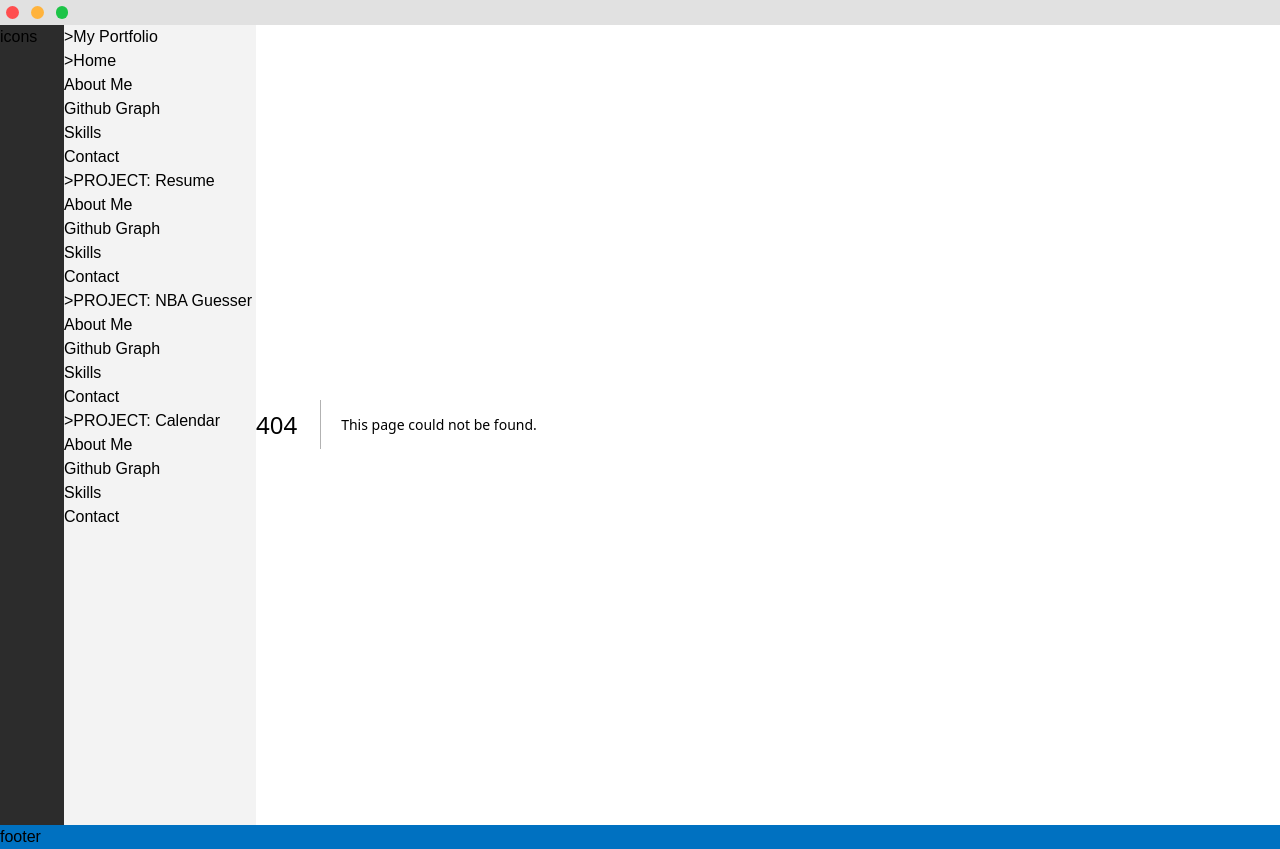
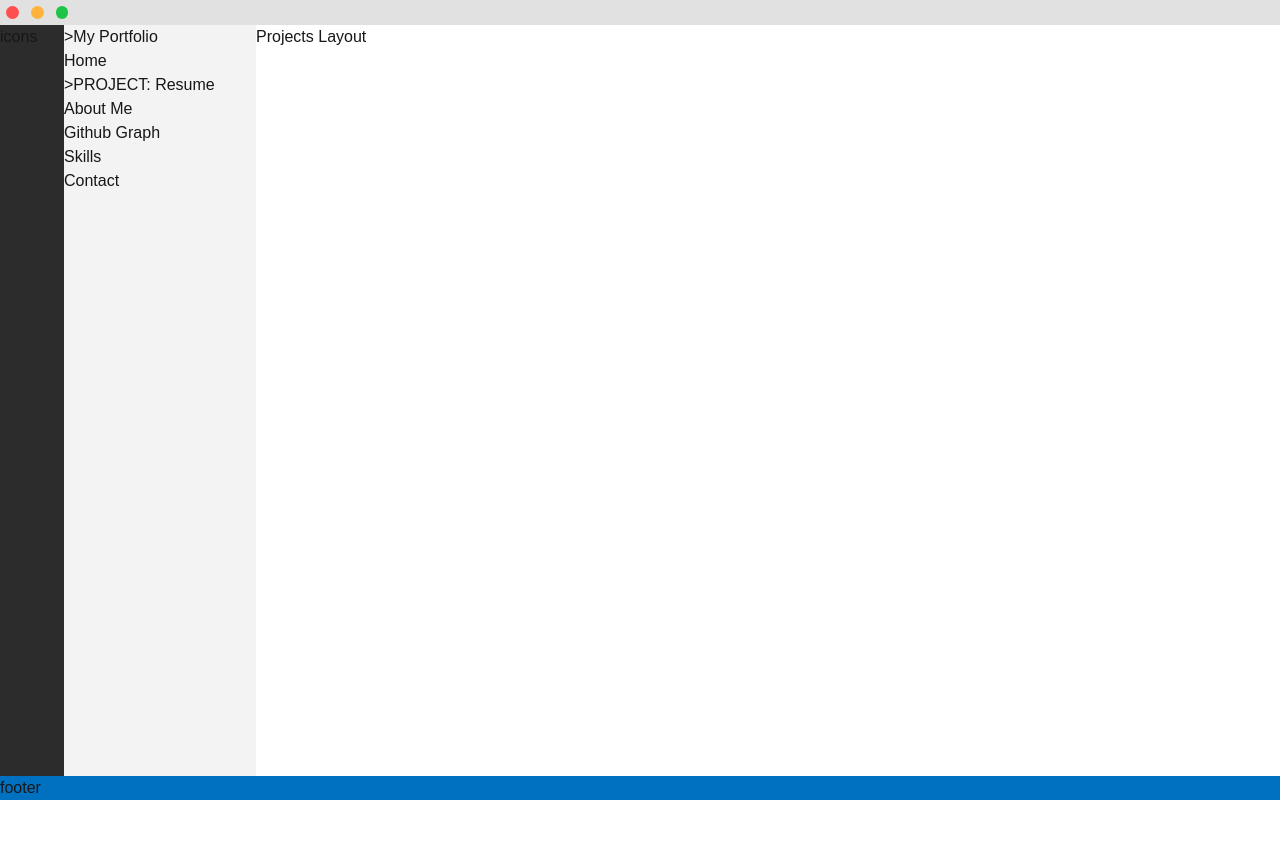
Before and after one commit to cammando016/2026-portfolio, a Next.js app in the folder 2026-portfolio/: page /projects in a window 1280 px wide. Before the commit this address had no page. After the commit the page ends 800 px from the top, so only its background shows below. Built offline with nearby package versions, Linux system fonts and the light colour scheme.

Commit message:
Update links pane and sub components to only display SectionLinks of the currently open website section

```diff
--- /dev/null
+++ b/2026-portfolio/app/projects/page.tsx
@@ -0,0 +1,3 @@
+export default function Projects () {
+    return <p>Projects Layout</p>
+}
--- a/2026-portfolio/components/Links.tsx
+++ b/2026-portfolio/components/Links.tsx
@@ -11,10 +11,10 @@ export default function Links () {
                 <p>My Portfolio</p>
             </div>
 
-            <SectionLinks sectionName='Home' />
-            <SectionLinks sectionName='PROJECT: Resume' />
-            <SectionLinks sectionName='PROJECT: NBA Guesser' />
-            <SectionLinks sectionName='PROJECT: Calendar' />
+            <SectionLinks sectionName='Home' link='/' />
+            <SectionLinks sectionName='PROJECT: Resume' link='/projects' />
+            {/* <SectionLinks sectionName='PROJECT: NBA Guesser' link='/projects' /> */}
+            {/* <SectionLinks sectionName='PROJECT: Calendar' link='/projects' /> */}
         </div>
     )
 }
--- a/2026-portfolio/components/SectionLinks.tsx
+++ b/2026-portfolio/components/SectionLinks.tsx
@@ -3,24 +3,32 @@
 import globalStyles from '../styles/global.module.scss';
 import { useState } from "react";
 import { useHomeFileDataStore } from "../store/homeFileDataStore";
+import { usePathname, useRouter } from 'next/navigation';
 
 interface Props {
     sectionName: string,
+    link: string,
 }
 
 export default function SectionLinks (props: Props) {
+    //Links of section are only to display if user is currently on that section
+    //Reduces clutter and confusion about which files can be accessed at a time
+    const sectionPathname : string = usePathname();
+    const isActiveSection : boolean = sectionPathname === props.link;
+
     const [showLinks, setShowLinks] = useState<boolean>(true);
     const openFile = useHomeFileDataStore(state => state.openFile);
     const fileData = useHomeFileDataStore(state => state.fileData);
+    const router = useRouter();
 
     return (
         <div>
             <div className={`${globalStyles.rowFlex}`}>
-                <button onClick={() => setShowLinks(!showLinks)}>{`>`}</button>
-                <p>{props.sectionName}</p>
+                { isActiveSection && <button onClick={() => setShowLinks(!showLinks)}>{`>`}</button> }
+                <button onClick={() => router.push(props.link)} >{props.sectionName}</button>
             </div>
             {
-                showLinks && fileData.map(f => {
+                (isActiveSection && showLinks) && fileData.map(f => {
                     return (
                     <div key={f.key} >
                         <button
```
